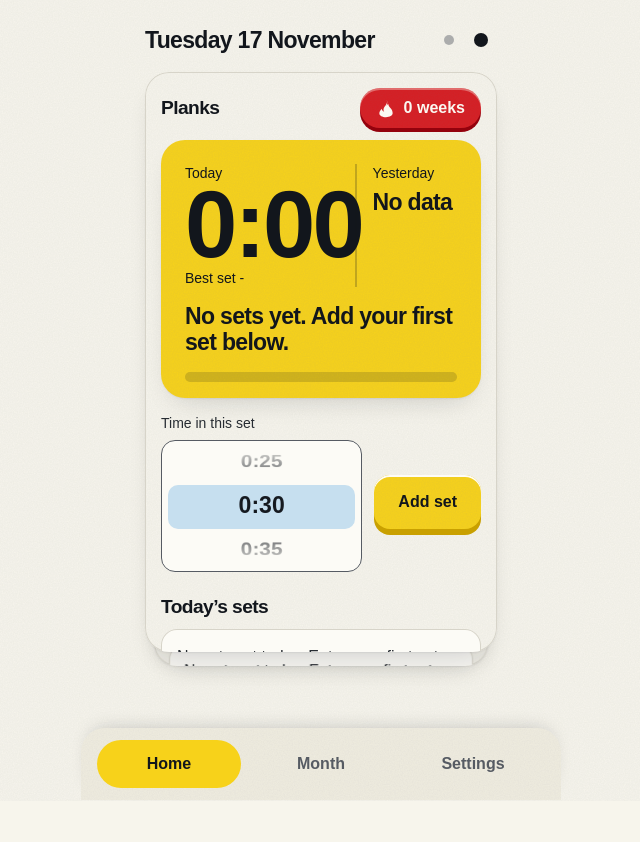
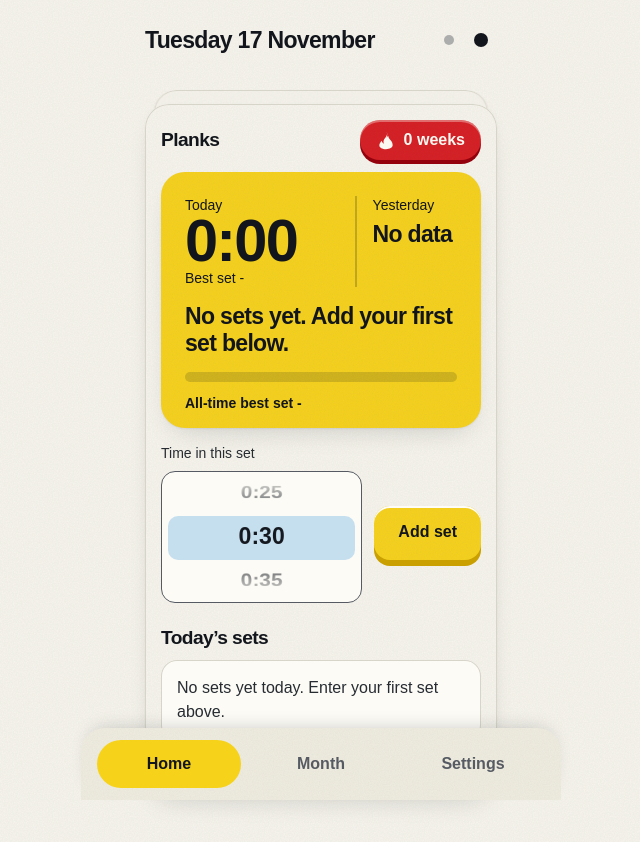
Before and after one commit to roh8raut/personal-workout-tracker, a plain HTML site: page src/index.html in a window 1280 px wide. Both pictures are taken after a click on the element "Exercises". Shown: the whole page, without its empty margins (319-959 px from the left). Before the commit the page ends 801 px from the top, so only its background shows below. Drawn offline with Linux system fonts and the light colour scheme; a web font is replaced by a local one.

Commit message:
some animation fixes

```diff
--- a/src/app.css
+++ b/src/app.css
@@ -42,9 +42,11 @@ h2 { font-size: var(--text-section); line-height: 1.1; }
 .pear { padding: var(--space-lg) var(--space-lg) var(--space-md); border-radius: var(--radius-card); background: var(--grain), var(--color-accent); color: var(--color-accent-ink); box-shadow: var(--shadow-card); }
 .pear .label, .pear .figure, .pear .standfirst { color: var(--color-accent-ink); }
 .beat { display: grid; grid-template-columns: minmax(0, 1.5fr) minmax(0, 1fr); gap: var(--space-md); }
+.beat > div { container-type: inline-size; }
 .beat__yday { padding-left: var(--space-md); border-left: 2px solid color-mix(in oklab, var(--color-accent-ink) 22%, transparent); }
-.figure { margin: 0; font-variant-numeric: tabular-nums; font-size: var(--text-figure); line-height: 0.92; letter-spacing: var(--tracking-display); }
-.figure--s { font-size: var(--text-figure-s); font-variant-numeric: tabular-nums; }
+/* shrinks to fit its column: proto.js sets --chars to the value's length (a glyph is ~0.6em wide) */
+.figure { --fs: var(--text-figure); margin: 0; font-variant-numeric: tabular-nums; font-size: min(var(--fs), 155cqi / var(--chars, 1)); line-height: 0.92; letter-spacing: var(--tracking-display); }
+.figure--s { --fs: var(--text-figure-s); font-variant-numeric: tabular-nums; }
 .figure--nodata { font-size: var(--text-xl); line-height: 1.1; padding-top: var(--space-xs); }
 .standfirst { margin-top: var(--space-md); max-width: none; font-size: var(--text-xl); font-weight: 600; line-height: 1.15; letter-spacing: var(--tracking-display); }
 .track { height: 10px; margin-top: var(--space-md); border-radius: var(--radius-pill); background: color-mix(in oklab, var(--color-accent-ink) 16%, transparent); overflow: hidden; }
@@ -62,7 +64,7 @@ h2 { font-size: var(--text-section); line-height: 1.1; }
 .wheelbox { position: relative; flex: 1 1 auto; min-width: 0; height: 132px; border: var(--rule-hair) solid var(--color-muted); border-radius: var(--radius-input); background: var(--color-card); overflow: hidden; }
 .wheelbox::before { content: ""; position: absolute; inset: 44px 6px auto; height: 44px; border-radius: 10px; background: var(--color-sugar); }
 .wheelbox:has(.wheel:focus-visible) { outline: 2px solid var(--color-ink); outline-offset: 2px; }
-.wheel { position: relative; height: 100%; padding-block: 44px; box-sizing: border-box; overflow-y: auto; scroll-snap-type: y mandatory; overscroll-behavior: contain; scrollbar-width: none; outline: none; perspective: 240px;
+.wheel { position: relative; height: 100%; padding-block: 44px; box-sizing: border-box; overflow-y: auto; scroll-snap-type: y mandatory; overscroll-behavior-y: contain; scrollbar-width: none; outline: none; perspective: 240px;
   -webkit-mask-image: linear-gradient(transparent, #000 30%, #000 70%, transparent); mask-image: linear-gradient(transparent, #000 30%, #000 70%, transparent); }
 .wheel::-webkit-scrollbar { display: none; }
 .wheel__i { height: 44px; display: flex; align-items: center; justify-content: center; scroll-snap-align: center; scroll-snap-stop: always; font-family: var(--font-display); font-weight: 600; font-size: var(--text-xl); color: var(--color-ink); cursor: pointer; user-select: none; -webkit-user-select: none; }
@@ -142,23 +144,22 @@ h2 { font-size: var(--text-section); line-height: 1.1; }
 .tabs a:focus-visible { outline-offset: 2px; }
 .btn--danger { background: var(--grain), var(--color-red); color: var(--color-red-ink); box-shadow: inset 0 2px 0 0 color-mix(in oklab, var(--color-red-ink) 35%, transparent), 0 var(--edge) 0 0 var(--color-red-deep); }
 
-/* Home deck: one full-height card per exercise, vertical scroll-snap like a reel */
 .view--home h1 { font-size: var(--text-xl); }
 .dots { display: flex; }
 .dots button { display: grid; place-items: center; width: 32px; height: 32px; padding: 0; border: 0; background: none; cursor: pointer; }
 .dots button::after { content: ""; width: 10px; height: 10px; border-radius: 50%; background: var(--color-muted); opacity: 0.45; transition: width var(--dur-short) var(--ease-out), height var(--dur-short) var(--ease-out), opacity var(--dur-short) var(--ease-out); }
 .dots button[aria-current="true"]::after { width: 14px; height: 14px; background: var(--color-ink); opacity: 1; }
 .dots button:focus-visible { outline: 2px solid var(--color-focus); outline-offset: -2px; border-radius: 50%; }
-/* 192px = the head, the view's top padding and the tab bar area; keeps the page itself from scrolling */
-.deck { position: relative; height: calc(100dvh - 192px - env(safe-area-inset-top) - env(safe-area-inset-bottom)); min-height: 420px; outline: none; }
+/* The cards share one grid cell, so they stack, and the stack is as tall as the tallest card (nothing is clipped).
+   proto.js poses each card by its depth. The padding above is where the cards behind show their top edges. */
+.deck { position: relative; display: grid; padding: calc(var(--space-lg) + var(--space-xs)) 0 var(--space-md); outline: none; }
 .deck:focus-visible { outline: 2px solid var(--color-focus); outline-offset: 2px; border-radius: var(--radius-card); }
-/* cards are stacked in the same spot; proto.js sets each one's transform from its depth in the stack.
-   The 28px at the bottom is where the two cards behind peek out. */
-.card { position: absolute; inset: 0 0 28px; box-sizing: border-box; overflow-y: auto; scrollbar-width: none; padding: var(--space-md); border-radius: var(--radius-card); background: var(--grain), var(--color-paper); box-shadow: var(--shadow-card), inset 0 0 0 1px var(--color-rule); transform-origin: 50% 100%; touch-action: pan-y; user-select: none; -webkit-user-select: none; will-change: transform; transition: transform 0.38s var(--ease-out), opacity 0.3s var(--ease-out); }
-.card::-webkit-scrollbar { display: none; }
-.card[inert] { overflow: hidden; filter: brightness(0.97); }
+.card { grid-area: 1 / 1; box-sizing: border-box; padding: var(--space-md) var(--space-md) var(--space-lg); border-radius: var(--radius-card); background: var(--grain), var(--color-paper); box-shadow: var(--shadow-card), inset 0 0 0 1px var(--color-rule); transform-origin: 50% 0; will-change: transform; transition: transform 0.55s cubic-bezier(0.22, 1, 0.36, 1), opacity 0.3s var(--ease-out); }
+.card > * { transition: opacity 0.25s var(--ease-out); }
+.card:not(.is-front) > * { opacity: 0; } /* a card behind shows only its edge */
 .card.is-drag { cursor: grabbing; }
 .deck.dragging .card { transition: none; }
+.card__top { touch-action: none; cursor: grab; user-select: none; -webkit-user-select: none; }
 @media (prefers-reduced-motion: reduce) { .card { transition: opacity 0.2s linear; } }
 .card__head { display: flex; align-items: center; justify-content: space-between; gap: var(--space-md); padding-bottom: var(--space-sm); }
 .card .entry { margin-top: var(--space-md); }
@@ -192,3 +193,4 @@ h2 { font-size: var(--text-section); line-height: 1.1; }
 }
 @keyframes cheer-fade { 0%, 100% { opacity: 0; } 10%, 85% { opacity: 1; } }
 @media (prefers-reduced-motion: reduce) { .cheer__card { animation-name: cheer-fade; } }
+.pear__ever { margin-top: var(--space-sm); font-weight: 600; }
--- a/src/index.html
+++ b/src/index.html
@@ -7,7 +7,7 @@
 <title>Workout tracker</title>
 <meta name="description" content="A personal workout tracker: log sets of push-ups and planks, beat yesterday, keep a weekly streak.">
 <link href="https://api.fontshare.com/v2/css?f[]=chillax@500,600&display=swap" rel="stylesheet">
-<link rel="stylesheet" href="app.css?v=9">
+<link rel="stylesheet" href="app.css?v=15">
 </head>
 <body>
 <svg width="0" height="0" aria-hidden="true" focusable="false">
@@ -31,7 +31,7 @@
       </header>
       <p class="notice" id="first-run" hidden>Install to Home Screen first, then log. Sets saved in the browser tab may not appear in the installed app.</p>
       <!-- one card per exercise, built from EXERCISES in proto.js -->
-      <div class="deck" id="deck" role="region" aria-label="Exercise cards. Swipe the top card away, or use the left and right arrow keys." tabindex="0"></div>
+      <div class="deck" id="deck" role="region" aria-label="Exercise cards. Swipe the top card up or down, or use the arrow keys." tabindex="0"></div>
     </section>
 
 
@@ -159,7 +159,7 @@
 </div>
 <p class="visually-hidden" id="cheer-live" role="status"></p>
 
-<script src="streak.js?v=9"></script>
-<script src="proto.js?v=9"></script>
+<script src="streak.js?v=15"></script>
+<script src="proto.js?v=15"></script>
 </body>
 </html>
--- a/src/proto.js
+++ b/src/proto.js
@@ -132,6 +132,7 @@
   // Home deck: one card per exercise
   const deck = $("deck"), dots = $("dots");
   const cardHtml = (e) => `<article class="card" data-ex="${e.id}" aria-labelledby="card-${e.id}">
+    <div class="card__top">
     <header class="card__head"><h2 id="card-${e.id}">${e.name}</h2><p class="streak" data-f="streak"></p></header>
     <div class="pear">
       <div class="beat opens">
@@ -140,6 +141,8 @@
       </div>
       <p class="standfirst" data-f="gap"></p>
       <div class="track" aria-hidden="true"><span data-f="bar"></span></div>
+      <p class="label num pear__ever" data-f="allBest"></p>
+    </div>
     </div>
     <form class="entry" data-ex="${e.id}" data-date="">
       <span class="entry__label" id="lbl-${e.id}">${e.entry}</span>
@@ -165,85 +168,110 @@
 
   const syncDots = () => dots.querySelectorAll("button").forEach((b, i) => b.setAttribute("aria-current", String(EXERCISES[i].id === state.ex)));
 
-  // Card stack. `order` lists exercise ids front to back; a card's depth is its index.
-  // Drag the front card sideways and let go: it flies off with a tilt and goes to the back,
-  // and the cards behind scale up into place. Arrow keys and the dots do the same.
-  const PEEK = 14, SHRINK = 0.05, FAR = 90; // px of each card showing behind, scale lost per level, drag distance that counts as a throw
+  // Card stack, shuffled like a deck. `order` lists exercise ids front to back; a card's depth is its index.
+  // Swipe the top (yellow) part of the front card up or down: it slides out, tucks in behind the others,
+  // and the next card comes forward. The cards behind stay stacked, their top edges showing above the
+  // front card. Dots, the arrow keys and a tap on that strip of edges do the same.
+  const PEEK = 14, SHRINK = 0.05, FAR = 70; // px of each card showing above, scale lost per level, drag distance that counts as a swipe
   let order = EXERCISES.map((e) => e.id), busy = false, drag = null;
   const cardEl = (id) => deck.querySelector(`article[data-ex="${id}"]`);
-  const pose = (d) => `translateY(${d * PEEK}px) scale(${1 - d * SHRINK})`;
+  // every card transform uses the same three functions in the same order, so the browser can blend any two smoothly
+  const tf = (y, r, s) => `translateY(${y}px) rotate(${r}deg) scale(${s})`;
+  const pose = (d) => tf(-d * PEEK, 0, 1 - d * SHRINK); // behind cards sit higher, so their top edge shows above the front card
   const rotate = (n) => [...order.slice(n), ...order.slice(0, n)];
   function layout(skip) {
     order.forEach((id, d) => {
       const el = cardEl(id);
       if (el === skip) return;
+      el.classList.toggle("is-front", d === 0);
+      el.inert = d > 0; // cards behind can't be focused or tapped
       el.style.transform = pose(d);
-      el.style.opacity = d > 2 ? 0 : 1; // only two cards peek out behind the front one
+      el.style.opacity = d > 2 ? 0 : 1; // only two cards show behind the front one
       el.style.zIndex = order.length - d;
-      el.inert = d > 0; // cards behind can't be focused or tapped
     });
   }
-  function fling(dir, next) {
-    busy = true;
+  // dir: -1 the front card leaves upward, 1 downward. next: the new order. y0, r0: where the card is right
+  // now, so a swipe in progress carries on from the finger instead of jumping.
+  const SHUFFLE_MS = 640;
+  function shuffle(dir, next, y0 = 0, r0 = 0) {
     const out = cardEl(order[0]);
-    out.classList.remove("is-drag");
-    deck.classList.remove("dragging");
-    out.style.transition = calm ? "opacity 0.2s linear" : "transform 0.3s var(--ease-in), opacity 0.3s var(--ease-in)";
-    if (!calm) out.style.transform = `translateX(${dir * (innerWidth + 120)}px) rotate(${dir * 22}deg)`;
-    out.style.opacity = 0;
     order = next;
     state.ex = order[0];
     syncDots();
-    layout(out);
-    // once it is off screen, drop it at the back of the stack without animating
-    setTimeout(() => {
-      out.style.transition = "none";
-      layout();
-      void out.offsetWidth;
-      out.style.transition = "";
-      busy = false;
-    }, 320);
+    out.classList.remove("is-drag");
+    deck.classList.remove("dragging");
+    if (calm) { layout(); return; }
+    busy = true;
+    // The old front card makes one continuous move: it eases out to a stop past the swipe, then eases back and
+    // settles behind the stack. It is at rest at the turn-around, so there is no sudden reversal. Only transform
+    // and opacity move, and it is one animation instead of two timed steps.
+    const depth = order.indexOf(out.dataset.ex), peakY = dir * Math.max(130, Math.abs(y0) + 40), top = order.length + 1;
+    layout(out); // the other cards step forward on their own transitions
+    out.style.transition = "none"; // a CSS transition would override the animation below
+    out.inert = true;
+    out.style.opacity = depth > 2 ? 0 : 1;
+    out.style.transform = pose(depth); // the end state, set up front so nothing flashes when the animation ends
+    out.style.zIndex = order.length - depth;
+    const peak = tf(peakY, dir * -4, 1.03);
+    const move = out.animate([
+      { transform: tf(y0, r0, 1), zIndex: top, easing: "cubic-bezier(0.2, 0.9, 0.3, 1)" },
+      { transform: peak, zIndex: top, offset: 0.4, easing: "linear" },
+      { transform: peak, zIndex: out.style.zIndex, offset: 0.401, easing: "cubic-bezier(0.5, 0, 0.2, 1)" }, // goes behind at the turn-around
+      { transform: pose(depth), zIndex: out.style.zIndex },
+    ], { duration: SHUFFLE_MS });
+    setTimeout(() => out.classList.remove("is-front"), SHUFFLE_MS * 0.4); // its contents fade once it is going behind
+    const done = () => { out.style.transition = ""; out.classList.remove("is-front"); busy = false; };
+    move.onfinish = done;
+    move.oncancel = done;
   }
-  const step = (dir) => { if (!busy && order.length > 1) fling(-dir, dir > 0 ? rotate(1) : rotate(order.length - 1)); };
-  function goTo(id) { const i = order.indexOf(id); if (i > 0 && !busy) fling(-1, rotate(i)); }
+  const step = (dir) => { if (!busy && order.length > 1) shuffle(-dir, dir > 0 ? rotate(1) : rotate(order.length - 1)); };
+  function goTo(id) { const i = order.indexOf(id); if (i > 0 && !busy) shuffle(-1, rotate(i)); }
   dots.addEventListener("click", (e) => { const b = e.target.closest("button[data-i]"); if (b) goTo(EXERCISES[+b.dataset.i].id); });
   deck.addEventListener("keydown", (e) => {
-    if (e.key === "ArrowRight") { e.preventDefault(); step(1); }
-    else if (e.key === "ArrowLeft") { e.preventDefault(); step(-1); }
+    if (e.target !== deck) return;
+    const n = { ArrowDown: 1, ArrowRight: 1, ArrowUp: -1, ArrowLeft: -1 }[e.key];
+    if (n) { e.preventDefault(); step(n); }
   });
+  // a tap on the strip of card edges above the front card brings the next one forward
+  deck.addEventListener("click", (e) => { if (e.target === deck) step(1); });
 
-  // dragging: touch and mouse, front card only; controls inside the card keep working
+  // swiping: touch and mouse. Only the top part of the front card (title and yellow panel) takes the swipe,
+  // so the wheel and the page below keep their normal scrolling.
   deck.addEventListener("pointerdown", (e) => {
-    const el = e.target.closest(".card");
-    if (busy || order.length < 2 || !el || el.dataset.ex !== order[0] || e.button > 0 || e.target.closest(".wheel, button, a, input")) return;
-    drag = { id: e.pointerId, x: e.clientX, y: e.clientY, dx: 0, v: 0, t: performance.now(), on: false, el };
+    const top = e.target.closest(".card__top");
+    if (busy || order.length < 2 || !top || e.button > 0 || top.closest(".card").dataset.ex !== order[0]) return;
+    drag = { id: e.pointerId, x: e.clientX, y: e.clientY, dy: 0, v: 0, t: performance.now(), on: false, el: top.closest(".card") };
   });
   deck.addEventListener("pointermove", (e) => {
     if (!drag || e.pointerId !== drag.id) return;
     const dx = e.clientX - drag.x, dy = e.clientY - drag.y;
     if (!drag.on) {
-      if (Math.abs(dx) < 8 || Math.abs(dx) < Math.abs(dy)) return; // vertical moves belong to the card's own scroll
+      if (Math.abs(dy) < 8 || Math.abs(dy) < Math.abs(dx)) return;
       drag.on = true;
       drag.el.setPointerCapture(e.pointerId);
       drag.el.classList.add("is-drag");
       deck.classList.add("dragging");
     }
     const now = performance.now();
-    drag.v = (dx - drag.dx) / Math.max(1, now - drag.t);
-    drag.dx = dx; drag.t = now;
-    drag.el.style.transform = `translateX(${dx}px) rotate(${dx * 0.06}deg)`;
-    const p = Math.min(Math.abs(dx) / (FAR * 1.5), 1); // cards behind rise toward the front as you drag
+    drag.v = (dy - drag.dy) / Math.max(1, now - drag.t);
+    drag.dy = dy; drag.t = now;
+    drag.el.style.transform = tf(dy, dy * -0.012, 1);
+    const p = Math.min(Math.abs(dy) / (FAR * 1.5), 1); // the cards behind rise toward the front as you drag
     order.forEach((id, d) => { if (d > 0) cardEl(id).style.transform = pose(Math.max(d - p, 0)); });
   });
   function endDrag() {
     if (!drag) return;
-    const { on, dx, v, el } = drag;
+    const { on, dy, v, el } = drag;
     drag = null;
     if (!on) return;
     el.classList.remove("is-drag");
     deck.classList.remove("dragging");
-    if (Math.abs(dx) > FAR || (Math.abs(v) > 0.6 && Math.abs(dx) > 30)) fling(dx < 0 ? -1 : 1, rotate(1));
-    else layout(); // not far enough: everything springs back
+    if (Math.abs(dy) > FAR || (Math.abs(v) > 0.5 && Math.abs(dy) > 25)) shuffle(dy < 0 ? -1 : 1, rotate(1), dy, dy * -0.012);
+    else { // not far enough: it springs back, with a little overshoot
+      el.style.transition = "transform 0.5s cubic-bezier(0.2, 1.3, 0.4, 1)";
+      layout();
+      setTimeout(() => { el.style.transition = ""; }, 520);
+    }
   }
   deck.addEventListener("pointerup", endDrag);
   deck.addEventListener("pointercancel", endDrag);
@@ -260,10 +288,13 @@
       f.yday.className = "figure figure--s num" + (yt ? "" : " figure--nodata");
       f.yday.textContent = yt ? e.show(yt) : "No data";
       f.ydayBest.textContent = yt ? "Best set " + e.show(S.bestSet(state.sets, yesterday, e.id)) : "";
+      [f.today, f.yday].forEach((n) => n.style.setProperty("--chars", n.textContent.length));
       f.gap.textContent = !yt ? (tt ? "Nothing from yesterday to compare." : "No sets yet. Add your first set below.")
         : tt < yt ? e.show(yt - tt) + " to match yesterday." : tt === yt ? "Level with yesterday." : e.show(tt - yt) + " past yesterday.";
       f.bar.style.setProperty("--p", yt ? Math.min(tt / yt, 1) : 0);
       f.bar.classList.toggle("is-past", yt > 0 && tt > yt);
+      const ever = S.bestEver(state.sets, e.id);
+      f.allBest.textContent = ever ? "All-time best set " + e.show(ever) : "All-time best set -";
       f.form.dataset.date = TODAY;
       setsList(f.sets, TODAY, "No sets yet today. Enter your first set above.", e);
     });
--- a/src/streak.check.mjs
+++ b/src/streak.check.mjs
@@ -55,4 +55,9 @@ assert.equal(S.monthCells(both, 5, 2026, 2, "2026-02-15").best, 3);
 assert.deepEqual(S.totals(mixed, "plank"), { "2026-02-12": 90, "2026-02-13": 60 });
 assert.equal(S.bestSet(mixed, "2026-02-12", "plank"), 90);
 assert.equal(S.bestSet(mixed, "2026-02-12"), 0);
+// All-time best set: the biggest single set of that exercise on any day, never mixed across exercises
+const ever = [set("2026-01-05", 25), set("2026-02-12", 60), set("2026-02-12", 40), set("2026-02-12", 200, "plank")];
+assert.equal(S.bestEver(ever), 60);
+assert.equal(S.bestEver(ever, "plank"), 200);
+assert.equal(S.bestEver([], "plank"), 0);
 console.log("streak checks pass");
--- a/src/streak.js
+++ b/src/streak.js
@@ -20,6 +20,10 @@
     const t = {};
     for (const s of sets) t[s.date] = (t[s.date] || 0) + 1;
     return t;
+  }
+  // the largest single set of one exercise, on any day
+  function bestEver(sets, ex = "pushup") {
+    return Math.max(0, ...sets.filter((s) => s.exerciseId === ex).map((s) => s.reps));
   }
   function bestDay(t) { return Math.max(0, ...Object.values(t)); }
   // ratio <= 25% -> 1, <= 50% -> 2, <= 75% -> 3, else 4; a boundary goes to the lower level
@@ -60,6 +64,6 @@
     while (cells.length % 7) cells.push({ date: null });
     return { cells, best };
   }
-  const api = { toN, toS, totals, counts, bestSet, bestDay, level, streak, monthCells };
+  const api = { toN, toS, totals, counts, bestSet, bestEver, bestDay, level, streak, monthCells };
   if (typeof module !== "undefined") module.exports = api; else root.Streak = api;
 })(this);
```
